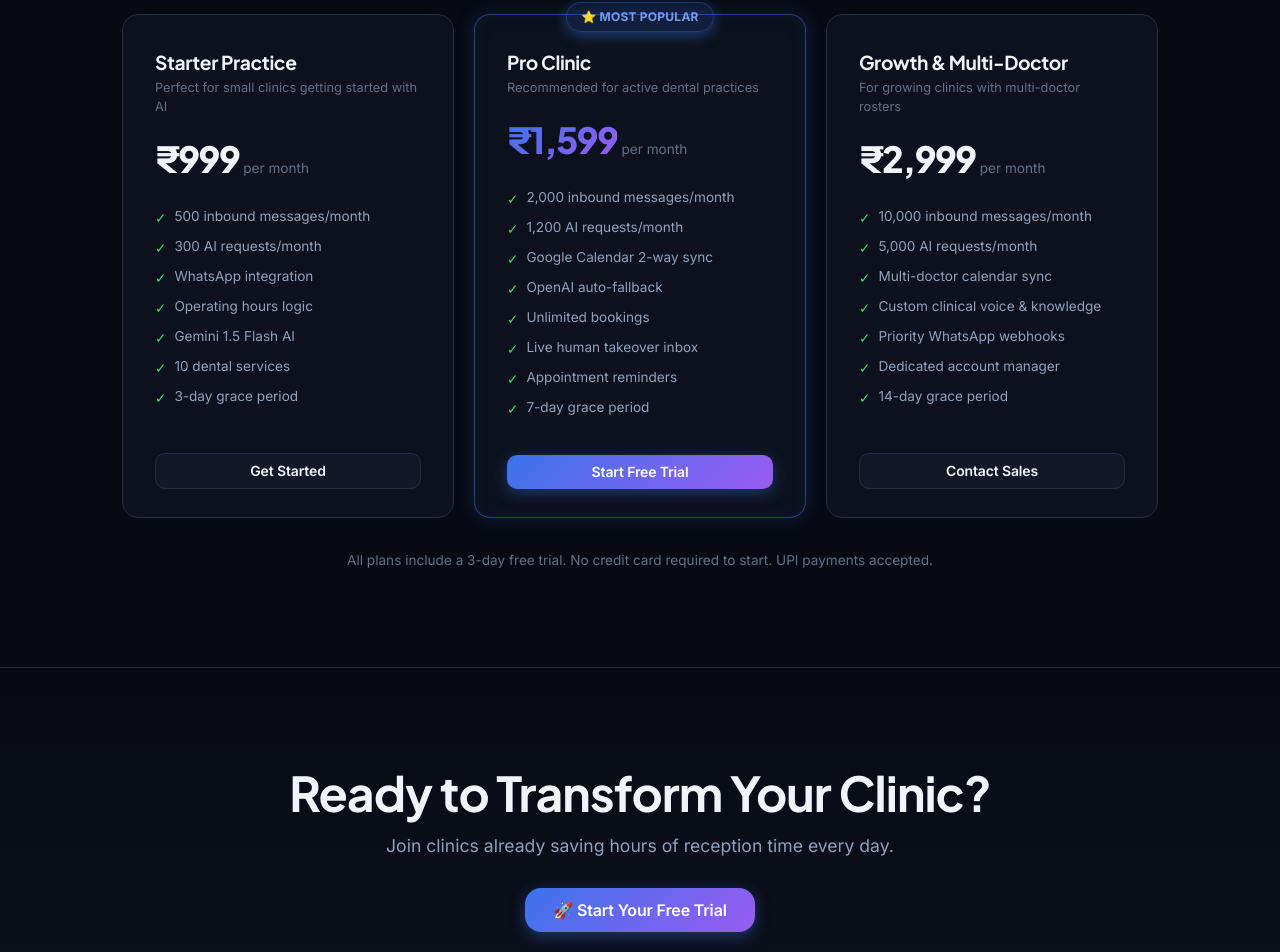
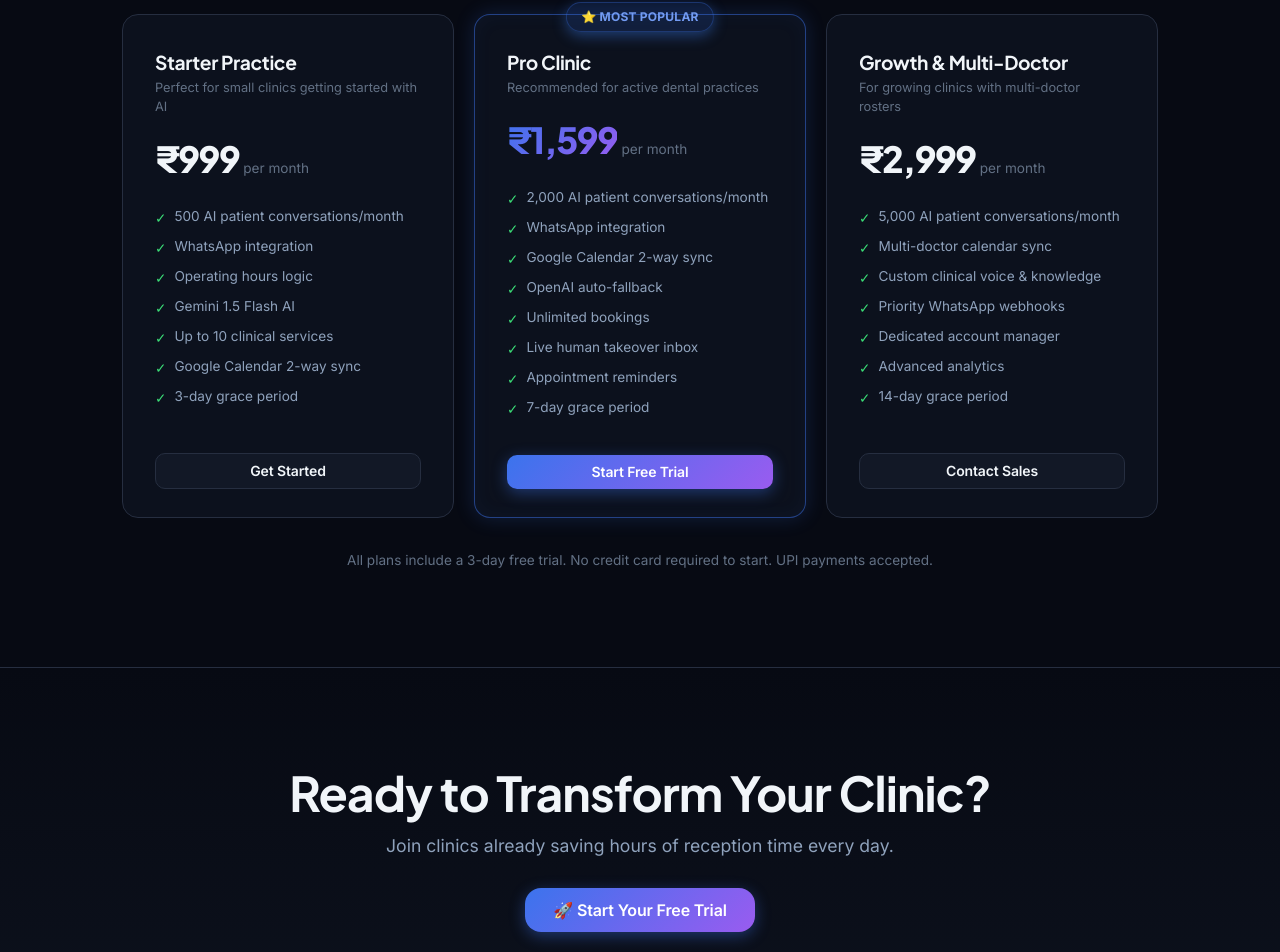
Before and after one commit to avicdr/ai-frontdesk-agent, a Next.js app: page / in a window 1280 px wide. Shown: the part 2865-3817 px from the top of the page. Built offline with nearby package versions, Linux system fonts and the light colour scheme.

Commit message:
fix(billing): unify package quotas and AI usage metrics across homepage, billing, dashboard, and database

```diff
--- a/src/app/admin/subscribers/[id]/page.tsx
+++ b/src/app/admin/subscribers/[id]/page.tsx
@@ -200,7 +200,7 @@
           </div>
           <div className="stat-value" style={{ color: 'hsl(265, 83%, 70%)' }}>
             {sub?.ai_requests_used ?? 0}
-            <span style={{ fontSize: '0.9rem', color: 'hsl(var(--color-text-muted))' }}> / {plan?.included_ai_requests ?? 300} req</span>
+            <span style={{ fontSize: '0.9rem', color: 'hsl(var(--color-text-muted))' }}> / {plan?.included_ai_requests ?? 500} req</span>
           </div>
           <div className="stat-label">
             Est. Cost: ₹{Number(sub?.ai_cost_used_inr ?? 0).toFixed(2)}
--- a/src/app/dashboard/billing/page.tsx
+++ b/src/app/dashboard/billing/page.tsx
@@ -152,9 +152,9 @@
     }
   };
 
-  const quotaLimit = subscription?.subscription_plans?.included_inbound_messages || 500;
-  const quotaUsed = subscription?.messages_used_inbound || 0;
-  const quotaPercent = Math.min(100, Math.round((quotaUsed / quotaLimit) * 100));
+  const quotaLimit = subscription?.subscription_plans?.included_ai_requests || subscription?.subscription_plans?.included_inbound_messages || 500;
+  const quotaUsed = Math.max(subscription?.ai_requests_used || 0, subscription?.messages_used_inbound || 0);
+  const quotaPercent = quotaLimit > 0 ? Math.min(100, Math.round((quotaUsed / quotaLimit) * 100)) : 0;
 
   return (
     <div>
@@ -262,7 +262,7 @@
             <div style={{ display: 'flex', justifyContent: 'space-between', borderBottom: '1px solid hsl(var(--color-border))', paddingBottom: '0.5rem' }}>
               <span style={{ color: 'hsl(var(--color-text-muted))' }}>AI Requests Processed</span>
               <span style={{ fontWeight: 600 }}>
-                {subscription?.ai_requests_used ?? 0} / {subscription?.subscription_plans?.included_ai_requests ?? 300}
+                {subscription?.ai_requests_used ?? 0} / {subscription?.subscription_plans?.included_ai_requests ?? 500}
               </span>
             </div>
             <div style={{ display: 'flex', justifyContent: 'space-between' }}>
--- a/src/app/dashboard/page.tsx
+++ b/src/app/dashboard/page.tsx
@@ -107,8 +107,9 @@
   const onboardingComplete = !!profile?.onboarding_completed_at;
 
 
+  const planLimit = (plan?.included_ai_requests as number) || 500;
   const usagePercent = plan && subscription
-    ? Math.min(100, Math.round(((subscription as Record<string, number>).ai_requests_used / (plan.included_ai_requests as number)) * 100))
+    ? Math.min(100, Math.round(((subscription as Record<string, number>).ai_requests_used / planLimit) * 100))
     : 0;
 
   const expiresAt = (subscription as Record<string, string> | null)?.expires_at;
@@ -250,7 +251,7 @@
             <div>
               <div style={{ fontWeight: 600 }}>AI Usage This Month</div>
               <div style={{ fontSize: '0.8rem', color: 'hsl(var(--color-text-muted))' }}>
-                {(subscription as Record<string, number>).ai_requests_used} / {plan.included_ai_requests as number} AI requests
+                {(subscription as Record<string, number>).ai_requests_used} / {planLimit.toLocaleString()} AI requests
               </div>
             </div>
             <div style={{ fontSize: '1.25rem', fontWeight: 800 }} className={usagePercent >= 80 ? '' : ''}>
--- a/src/app/page.tsx
+++ b/src/app/page.tsx
@@ -47,12 +47,12 @@
     period: 'per month',
     description: 'Perfect for small clinics getting started with AI',
     features: [
-      '500 inbound messages/month',
-      '300 AI requests/month',
+      '500 AI patient conversations/month',
       'WhatsApp integration',
       'Operating hours logic',
       'Gemini 1.5 Flash AI',
-      '10 dental services',
+      'Up to 10 clinical services',
+      'Google Calendar 2-way sync',
       '3-day grace period',
     ],
     cta: 'Get Started',
@@ -64,8 +64,8 @@
     period: 'per month',
     description: 'Recommended for active dental practices',
     features: [
-      '2,000 inbound messages/month',
-      '1,200 AI requests/month',
+      '2,000 AI patient conversations/month',
+      'WhatsApp integration',
       'Google Calendar 2-way sync',
       'OpenAI auto-fallback',
       'Unlimited bookings',
@@ -82,12 +82,12 @@
     period: 'per month',
     description: 'For growing clinics with multi-doctor rosters',
     features: [
-      '10,000 inbound messages/month',
-      '5,000 AI requests/month',
+      '5,000 AI patient conversations/month',
       'Multi-doctor calendar sync',
       'Custom clinical voice & knowledge',
       'Priority WhatsApp webhooks',
       'Dedicated account manager',
+      'Advanced analytics',
       '14-day grace period',
     ],
     cta: 'Contact Sales',
```
Also changed, not shown: 2 other files (tests, documents, lock files or other folders).
